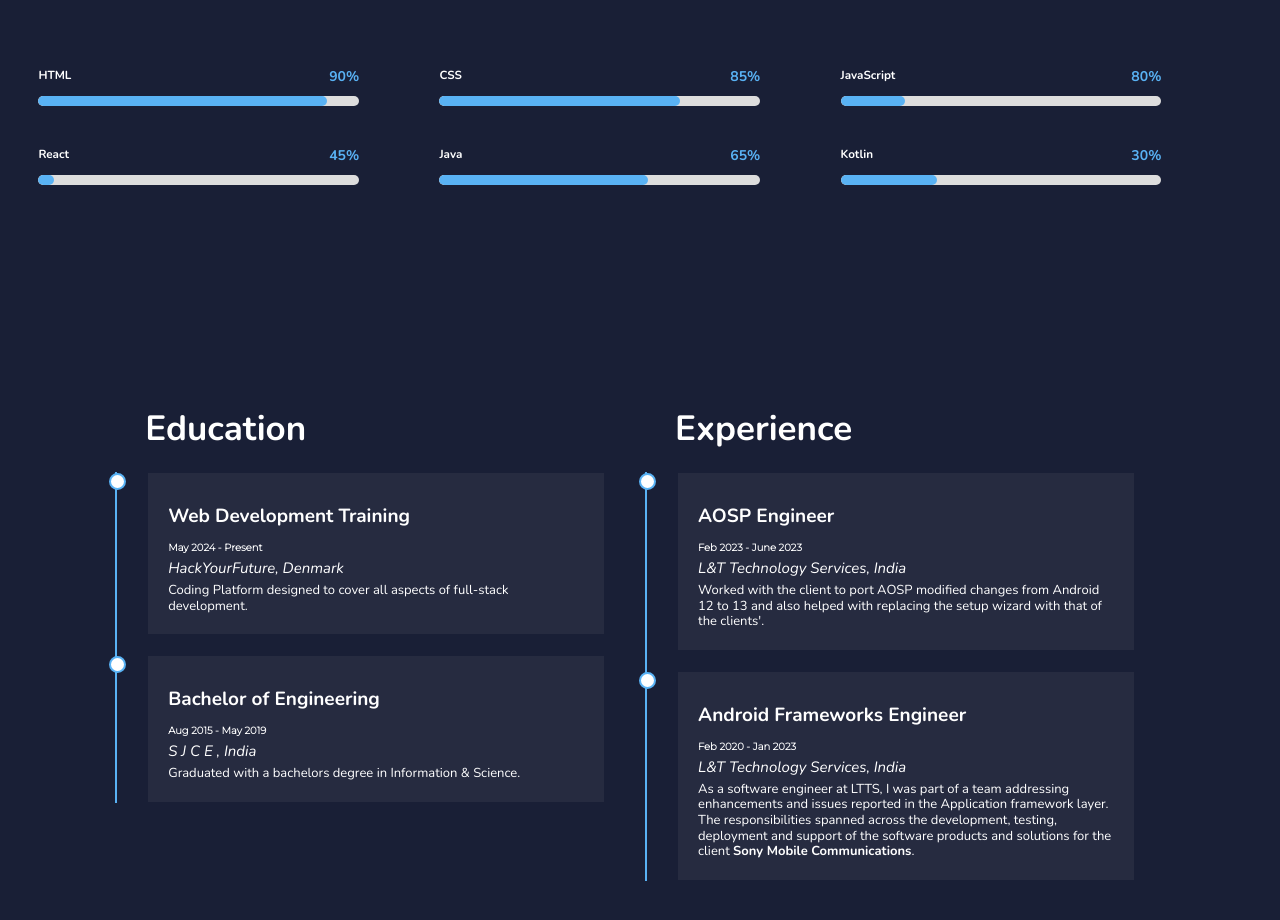
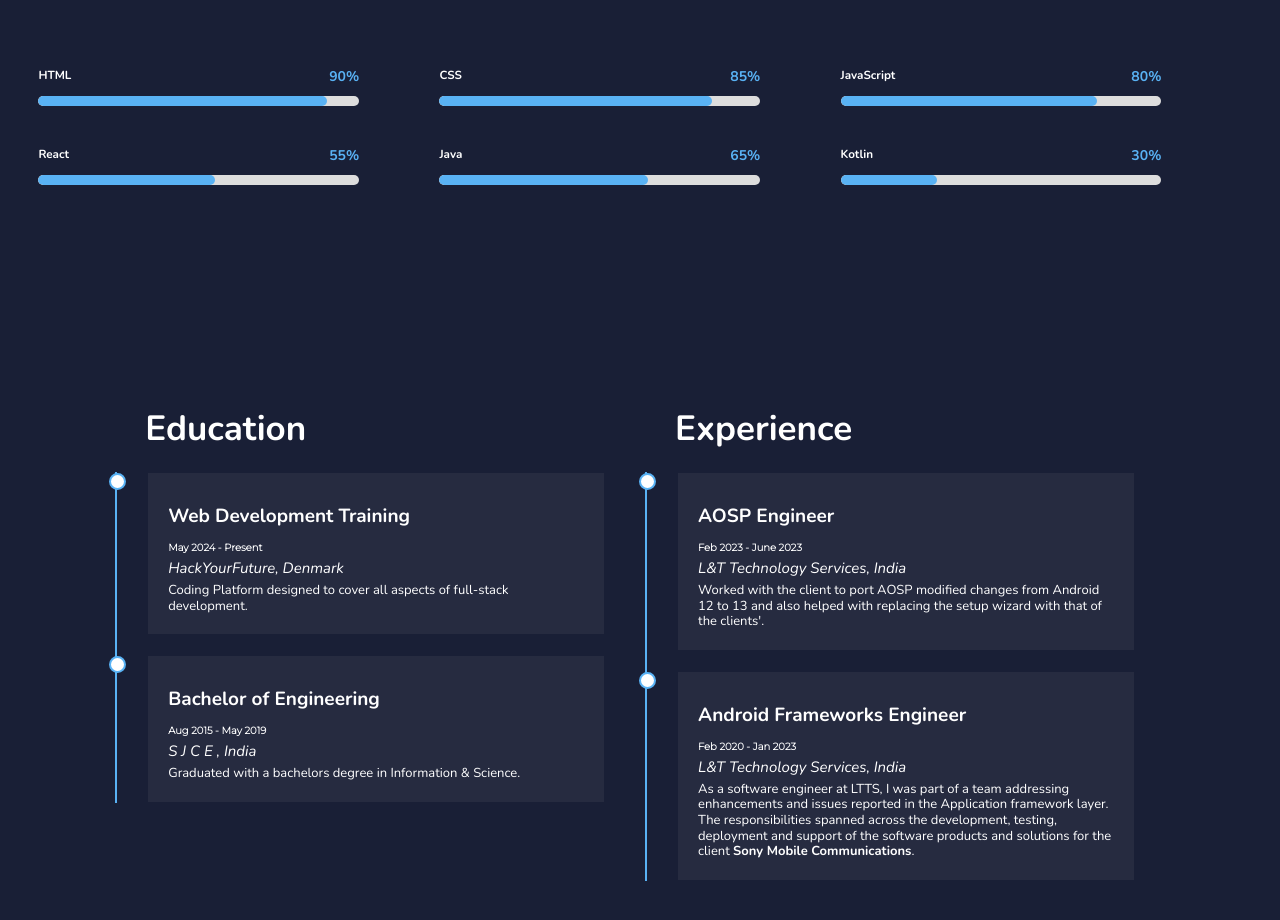
Before and after one commit to bhumikama/my-portfolio, a plain HTML site: page index.html in a window 1280 px wide. Shown: the part 1764-2684 px from the top of the page. Drawn offline with nearby package versions, Linux system fonts and the light colour scheme.

Commit message:
Update index.html

```diff
--- a/index.html
+++ b/index.html
@@ -90,19 +90,19 @@
         <div class="skill">
           <h3>CSS<span>85%</span></h3>
           <div class="progress-bar">
-            <div class="progress" style="width: 75%"></div>
+            <div class="progress" style="width: 85%"></div>
           </div>
         </div>
         <div class="skill">
           <h3>JavaScript<span>80%</span></h3>
           <div class="progress-bar">
-            <div class="progress" style="width: 20%"></div>
+            <div class="progress" style="width: 80%"></div>
           </div>
         </div>
         <div class="skill">
-          <h3>React<span>45%</span></h3>
+          <h3>React<span>55%</span></h3>
           <div class="progress-bar">
-            <div class="progress" style="width: 5%"></div>
+            <div class="progress" style="width: 55%"></div>
           </div>
         </div>
         <div class="skill">
```
